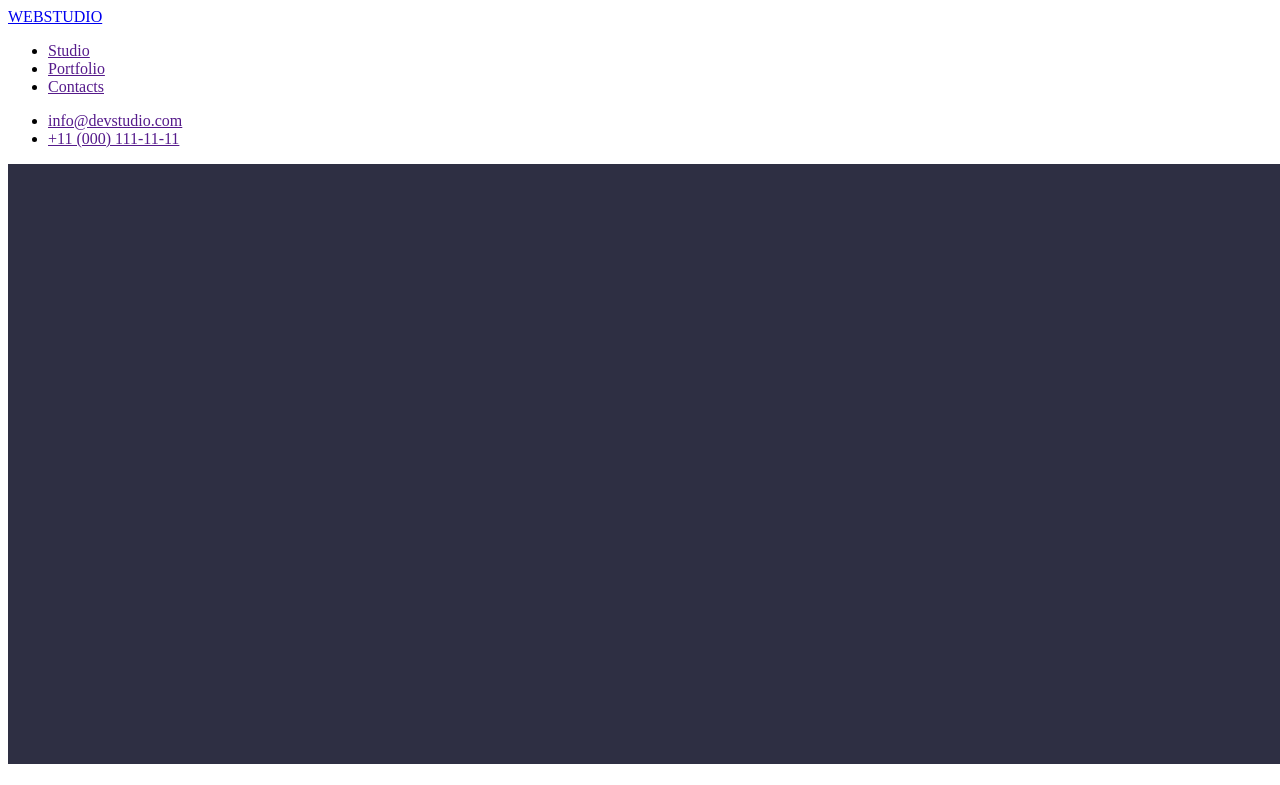
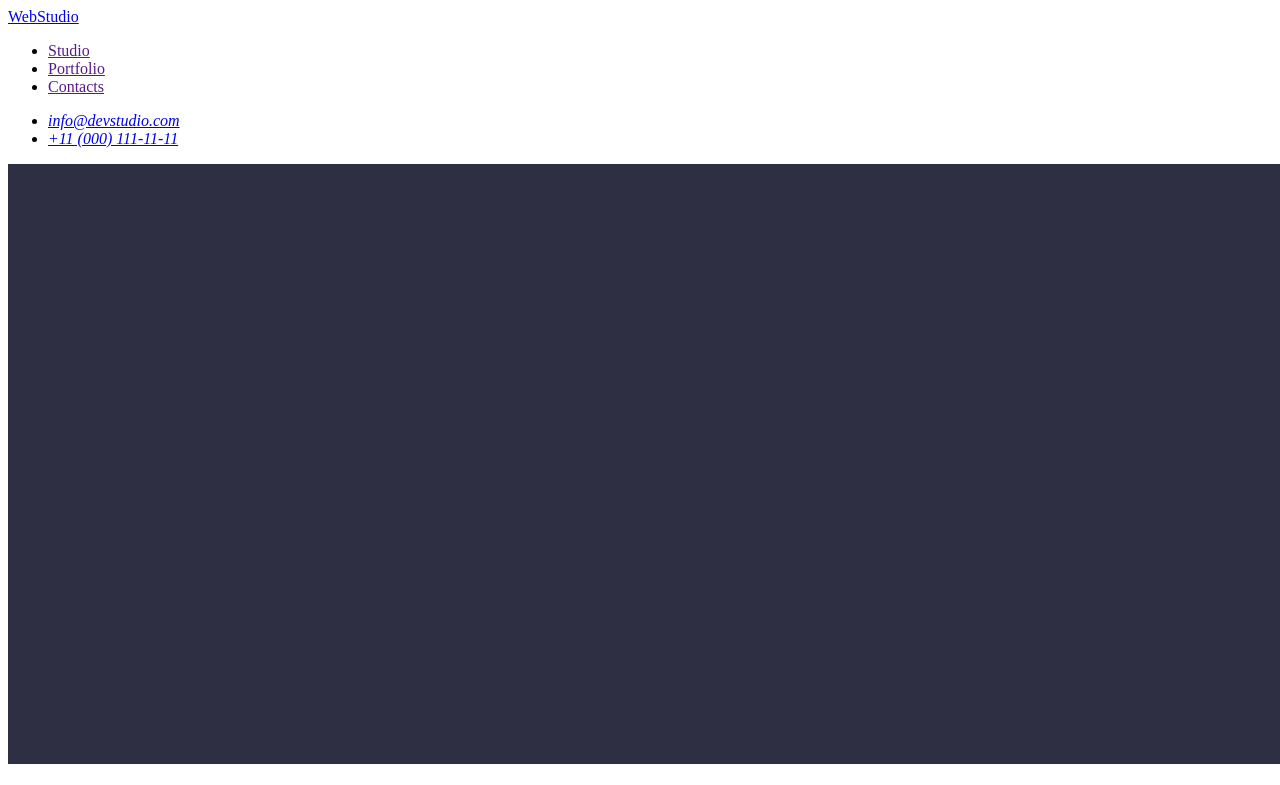
Before and after one commit to OlegBarabash/goit-markup-hw-01, a plain HTML site: page index.html in a window 1280 px wide. Shown: the top 785 px of the page. Drawn offline with Linux system fonts and the light colour scheme.

Commit message:
Update index.html

```diff
--- a/index.html
+++ b/index.html
@@ -10,17 +10,19 @@
     <!--Header-->
     <header>
       <nav>
-        <a href="./index.html"> WEBSTUDIO </a>
+        <a href="./index.html"> WebStudio </a>
         <ul>
           <li><a href="">Studio</a></li>
           <li><a href="">Portfolio</a></li>
           <li><a href="">Contacts</a></li>
         </ul>
       </nav>
-      <ul>
-        <li><a href="">info@devstudio.com</a></li>
-        <li><a href="">+11 (000) 111-11-11</a></li>
-      </ul>
+      <address>
+        <ul>
+          <li><a href="mailto:info@devstudio.com">info@devstudio.com</a></li>
+          <li><a href="tel:+110001111111">+11 (000) 111-11-11</a></li>
+        </ul>
+      </address>
     </header>
     <main>
       <!--Hero-->
@@ -103,7 +105,7 @@
           </li>
           <li>
             <img src="./images/Team4.jpg" alt="Photo" width="264" />
-            <h3>Daniel Wilsono</h3>
+            <h3>Daniel Wilson</h3>
             <p>UI Designer</p>
           </li>
         </ul>
@@ -112,7 +114,7 @@
     <!--Footer-->
     <footer>
       <img src="./images/Dark-bg-footer.jpg" alt="Background" width="1440" />
-      <a href="./index.html"> WEBSTUDIO </a>
+      <a href="./index.html"> WebStudio </a>
       <p>
         Increase the flow of customers and sales for your business with digital
         marketing & growth solutions.
```
